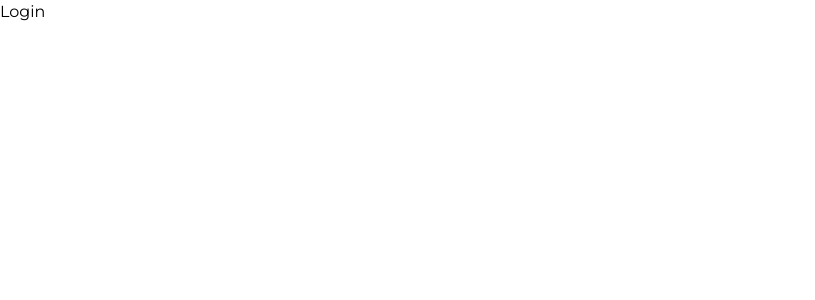
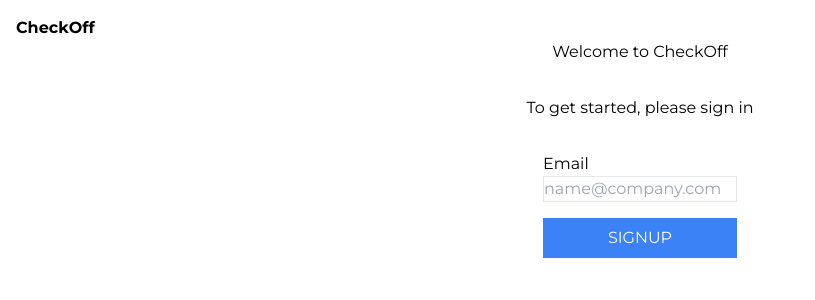
Before and after one commit to zoharkiks/checkoff, a Next.js app: page /login in a window 1280 px wide. Shown: the top 300 px of the page, without its empty margins (0-815 px from the left). Built offline with nearby package versions, Linux system fonts and the light colour scheme.

Commit message:
Initial Login Setup

```diff
--- a/src/app/components/Navbar.js
+++ b/src/app/components/Navbar.js
@@ -5,7 +5,9 @@
 const Navbar = () => {
   return (
     <nav className="flex items-center justify-between bg-surface-secondary padding">
-      <span class="font-bold">CheckOff</span>
+      <Link href="/">
+        <span class="font-bold">CheckOff</span>
+      </Link>
       <div className="flex space-x-2">
         <Link href="/login">
           <Button intent="primary">Login</Button>
@@ -14,8 +16,6 @@
         <Link href="/create-account">
           <Button intent="secondary">Create Account</Button>
         </Link>
-
-
       </div>
     </nav>
   );
--- a/src/app/create-account/page.js
+++ b/src/app/create-account/page.js
@@ -1,11 +1,14 @@
 import React from "react";
 import { Button } from "../components/Button";
+import Link from "next/link";
 
 const CreateAccount = () => {
   return (
     <div className="padding">
       <div className="flex">
+      <Link href="/">
         <span class="font-bold">CheckOff</span>
+      </Link>
       </div>
       <div className="grid place-items-center ">
         <h1 className="">You are in for a ride </h1>
--- a/src/app/login/page.js
+++ b/src/app/login/page.js
@@ -1,9 +1,36 @@
-import React from 'react'
+import Link from "next/link";
+import React from "react";
+import { Button } from "../components/Button";
 
 const Login = () => {
   return (
-    <div>Login</div>
-  )
-}
+    <div className="padding">
+      <div className="flex">
+        <Link href="/">
+          <span class="font-bold">CheckOff</span>
+        </Link>
+      </div>
+      <div className="grid gap-8 place-items-center ">
+        <h1 className="">Welcome to CheckOff </h1>
+        <p>To get started, please sign in</p>
 
-export default Login
+        <form action="">
+          <label htmlFor="email">Email</label>
+          <div className="flex flex-col space-y-4">
+            <input
+              className="border"
+              placeholder="name@company.com"
+              type="email"
+              name="email"
+              id=""
+              required
+            />
+            <Button>SignUp</Button>
+          </div>
+        </form>
+      </div>
+    </div>
+  );
+};
+
+export default Login;
```
